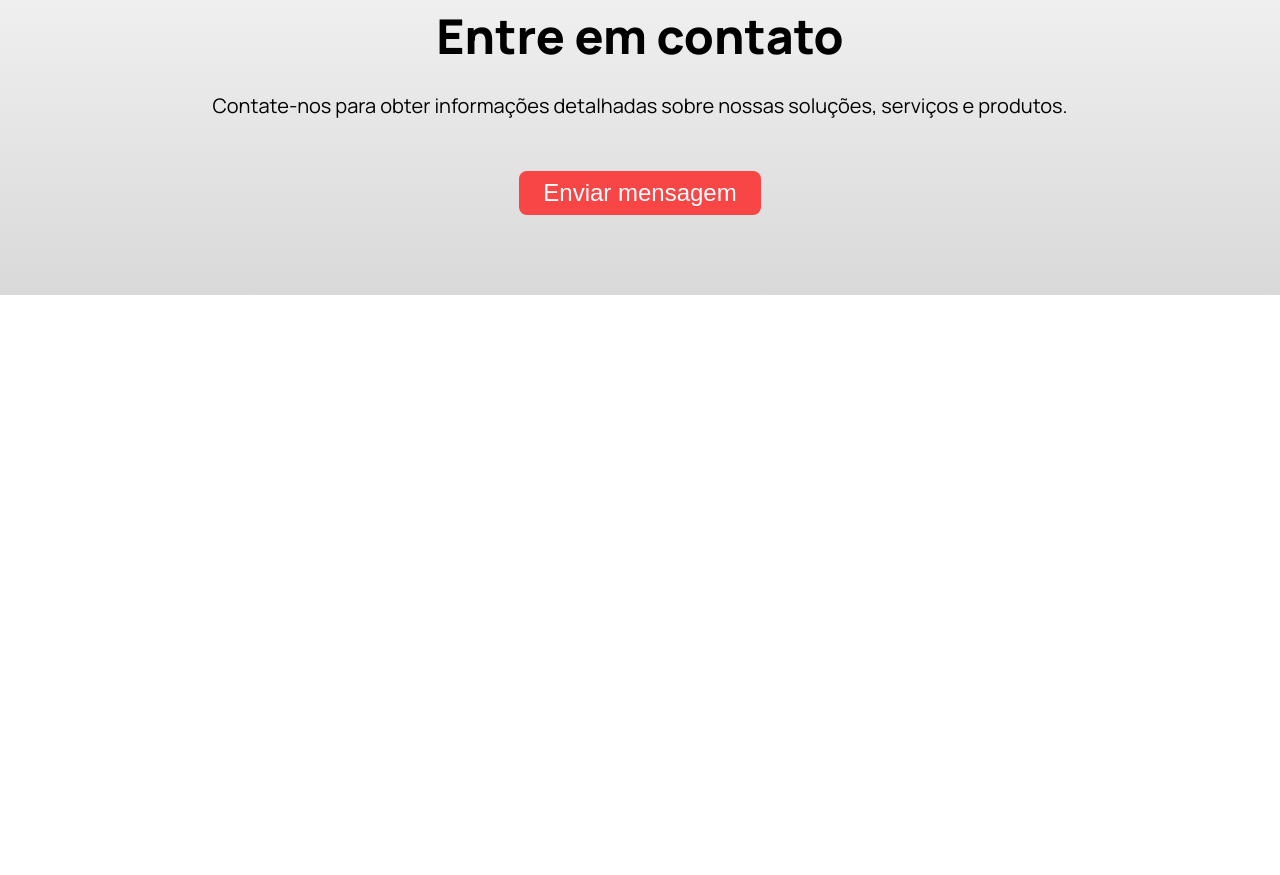
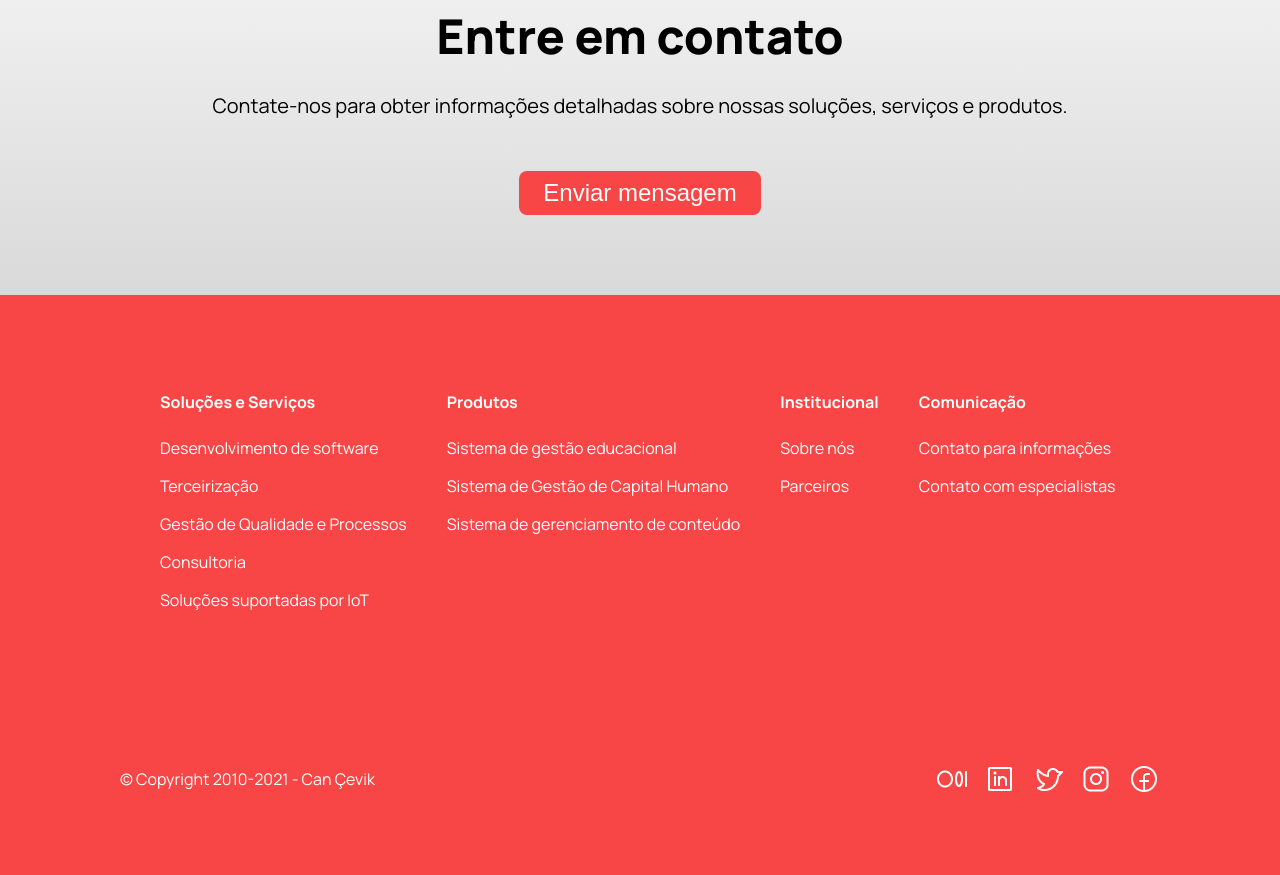
Before and after one commit to odiogorodriigues/Landing-Page---Responsividade, a plain HTML site: page index.html in a window 1280 px wide. Shown: the part 2562-3437 px from the top of the page. Before the commit the page ends 2857 px from the top, so only its background shows below. Drawn offline with Linux system fonts and the light colour scheme.

Commit message:
Adicionando espaço entre elementos utilizando Flexbox

```diff
--- a/index.html
+++ b/index.html
@@ -91,6 +91,50 @@
                 </p>
                 <button>Enviar mensagem</button>
             </section>
+
+            <footer class="container background-red">
+                <section class="footer-list">
+                    <ul>
+                        <li>Soluções e Serviços</li>
+                        <li>Desenvolvimento de software</li>
+                        <li>Terceirização</li>
+                        <li>Gestão de Qualidade e Processos</li>
+                        <li>Consultoria</li>
+                        <li>Soluções suportadas por IoT</li>
+                    </ul>
+
+                    <ul>
+                        <li>Produtos</li>
+                        <li>Sistema de gestão educacional</li>
+                        <li>Sistema de Gestão de Capital Humano</li>
+                        <li>Sistema de gerenciamento de conteúdo</li>
+                    </ul>
+
+                    <ul>
+                        <li>Institucional</li>
+                        <li>Sobre nós</li>
+                        <li>Parceiros</li>
+                    </ul>
+
+                    <ul>
+                        <li>Comunicação</li>
+                        <li>Contato para informações</li>
+                        <li>Contato com especialistas</li>
+                    </ul>
+                </section>
+
+                <section class="footer-copyright">
+                    <div>© Copyright 2010-2021 - Can Çevik</div>
+
+                    <div id="social-media">
+                        <img src="assets/medium.png" alt="medium" />
+                        <img src="assets/linkedin.png" alt="linkedin" />
+                        <img src="assets/twitter.png" alt="twitter" />
+                        <img src="assets/instagram.png" alt="instagram" />
+                        <img src="assets/facebook.png" alt="facebook" />
+                    </div>
+                </section>
+            </footer>
         </main>
     </body>
 </html>
--- a/styles.css
+++ b/styles.css
@@ -120,3 +120,34 @@ p {
 .article-container:nth-child(even) > .article-details {
     margin: 0 0 0 2.5rem;
 }
+
+.footer-list {
+    display: flex;
+    text-align: left;
+}
+
+.footer-list > ul > li {
+    list-style: none;
+    margin-bottom: 1rem;
+}
+
+.footer-list > ul > li:last-child  {
+    margin-bottom: 0;
+}
+
+.footer-list > ul > li:first-child  {
+    margin-bottom: 1.5rem;
+    font-weight: 700;
+}
+
+.footer-copyright {
+    display: flex;
+    justify-content: space-between;
+    align-items: center;
+    margin-top: 8.5rem;
+}
+
+#social-media {
+    display: flex;
+    gap: 1rem;
+}
```
